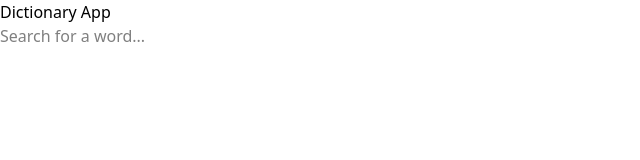
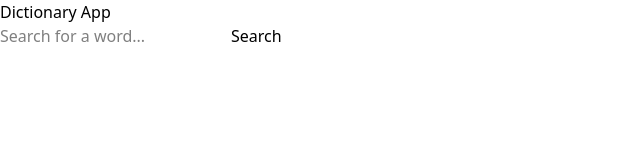
Before and after one commit to mabdullah525/react-dictionary-app, a React (Vite) app: page / in a window 1280 px wide. Shown: the top 160 px of the page, without its empty margins (0-640 px from the left). Built offline with nearby package versions, Linux system fonts and the light colour scheme.

Commit message:
Html structure complete

```diff
--- a/src/App.jsx
+++ b/src/App.jsx
@@ -7,7 +7,9 @@ const App = () => {
       <div className='container'>
         <div className='search-bar'>
           <input type='text' placeholder='Search for a word...' />
+          <button>Search</button>
         </div>
+        <div className='results'></div>
 
       </div>
     </div>
```
